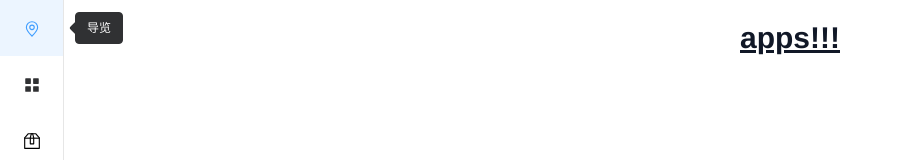
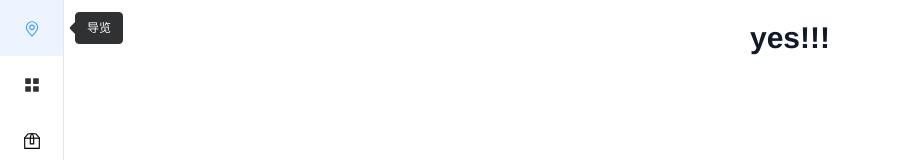
Before and after one commit to Arkitect-z/Imagnifier, a Vue app: page /#/Guidance in a window 1280 px wide. Before the commit this address led to /#/Apps. Shown: the top 160 px of the page, without its empty margins (0-903 px from the left). Built offline with nearby package versions, Linux system fonts and the light colour scheme.

Commit message:
新增了可选用的基础模型页面 优化了细节

```diff
--- a/index.html
+++ b/index.html
@@ -4,7 +4,7 @@
     <meta charset="UTF-8" />
     <link rel="icon" href="/favicon.svg" />
     <meta name="viewport" content="width=device-width, initial-scale=1.0" />
-    <title>Element Plus Vite Starter</title>
+    <title>Imagnifier</title>
     <!-- element css cdn, if you use custom theme, remove it. -->
     <!-- <link
       rel="stylesheet"
--- a/src/views/Apps.vue
+++ b/src/views/Apps.vue
@@ -1,5 +1,5 @@
 <template lang="">
     <div class="bg-white dark:bg-gray-800">
-        <h1 class="text-gray-900 dark:text-white text-3xl font-bold underline">apps!!!</h1>
+        <h1 class="text-gray-900 dark:text-white text-3xl font-bold">apps!!!</h1>
     </div>
 </template>
--- a/src/views/Guidance.vue
+++ b/src/views/Guidance.vue
@@ -1,5 +1,5 @@
 <template>
     <div>
-        <h1 class="text-gray-900 dark:text-white text-3xl font-bold underline">yes!!!</h1>
+        <h1 class="text-gray-900 dark:text-white text-3xl font-bold">yes!!!</h1>
     </div>
 </template>
--- a/src/views/NavMenu.vue
+++ b/src/views/NavMenu.vue
@@ -30,8 +30,8 @@
             <div>
               <el-menu-item-group class="dark:text-white">
                 <template #title><span>可选模型</span></template>
-                <el-menu-item index="1-1">Model one</el-menu-item>
-                <el-menu-item index="1-2">Model two</el-menu-item>
+                <el-menu-item index="/Waifu2x">Waifu2x</el-menu-item>
+                <el-menu-item index="/Real-ESRGAN">Real-ESRGAN</el-menu-item>
               </el-menu-item-group>
             </div>
           </el-sub-menu>
--- /dev/null
+++ b/src/views/Real-ESRGAN-View.vue
@@ -0,0 +1,5 @@
+<template>
+    <div>
+        <h1 class="text-gray-900 dark:text-white text-3xl font-bold">Real-ESRGAN!!!</h1>
+    </div>
+</template>
--- /dev/null
+++ b/src/views/Setting.vue
@@ -0,0 +1,5 @@
+<template>
+    <div>
+        <h1 class="text-gray-900 dark:text-white text-3xl font-bold">Setting!!!</h1>
+    </div>
+</template>
--- /dev/null
+++ b/src/views/Waifu2x-View.vue
@@ -0,0 +1,5 @@
+<template>
+    <div>
+        <h1 class="text-gray-900 dark:text-white text-3xl font-bold">Waifu2x!!!</h1>
+    </div>
+</template>
```
Also changed, not shown: src/router/index.ts (+15 -0 lines).
